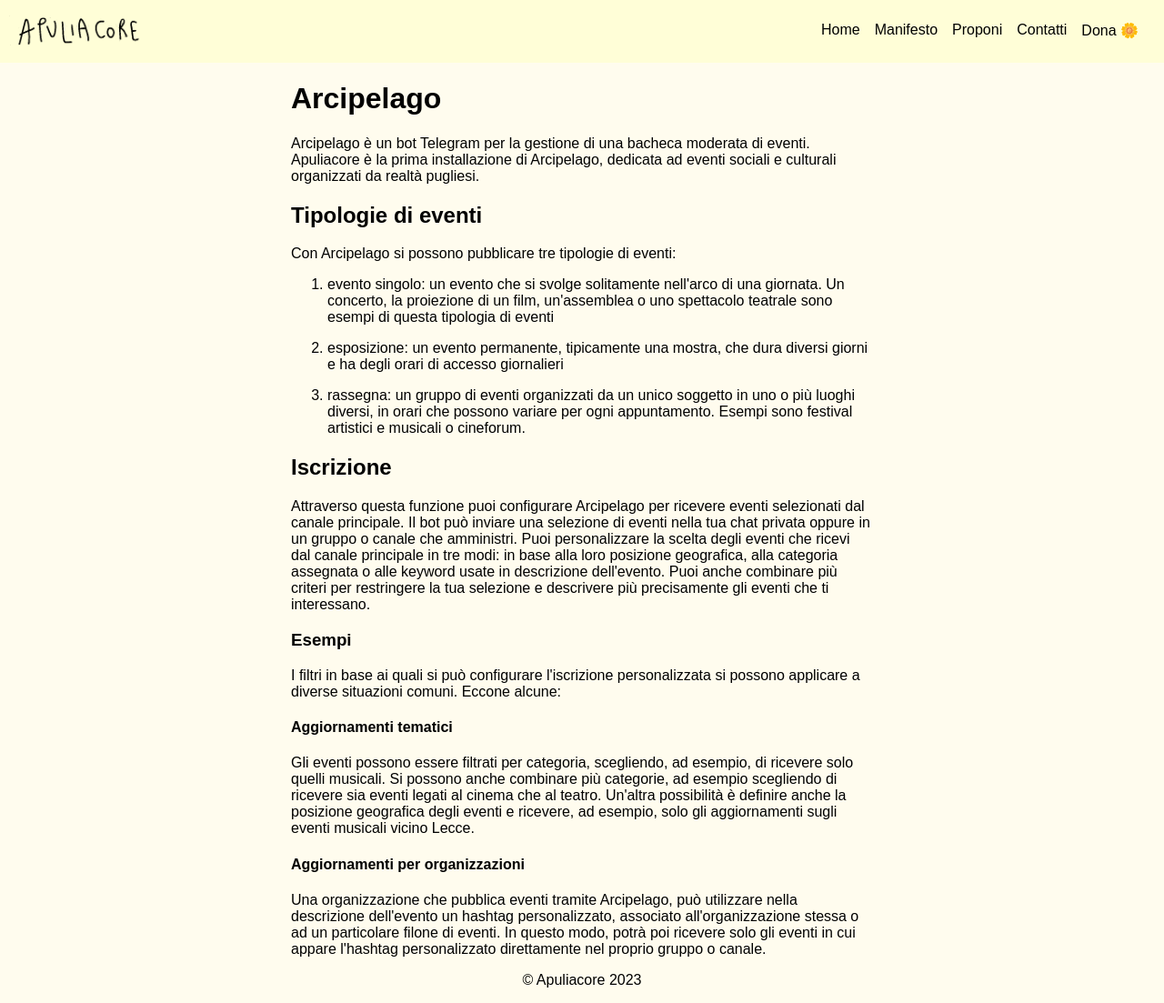
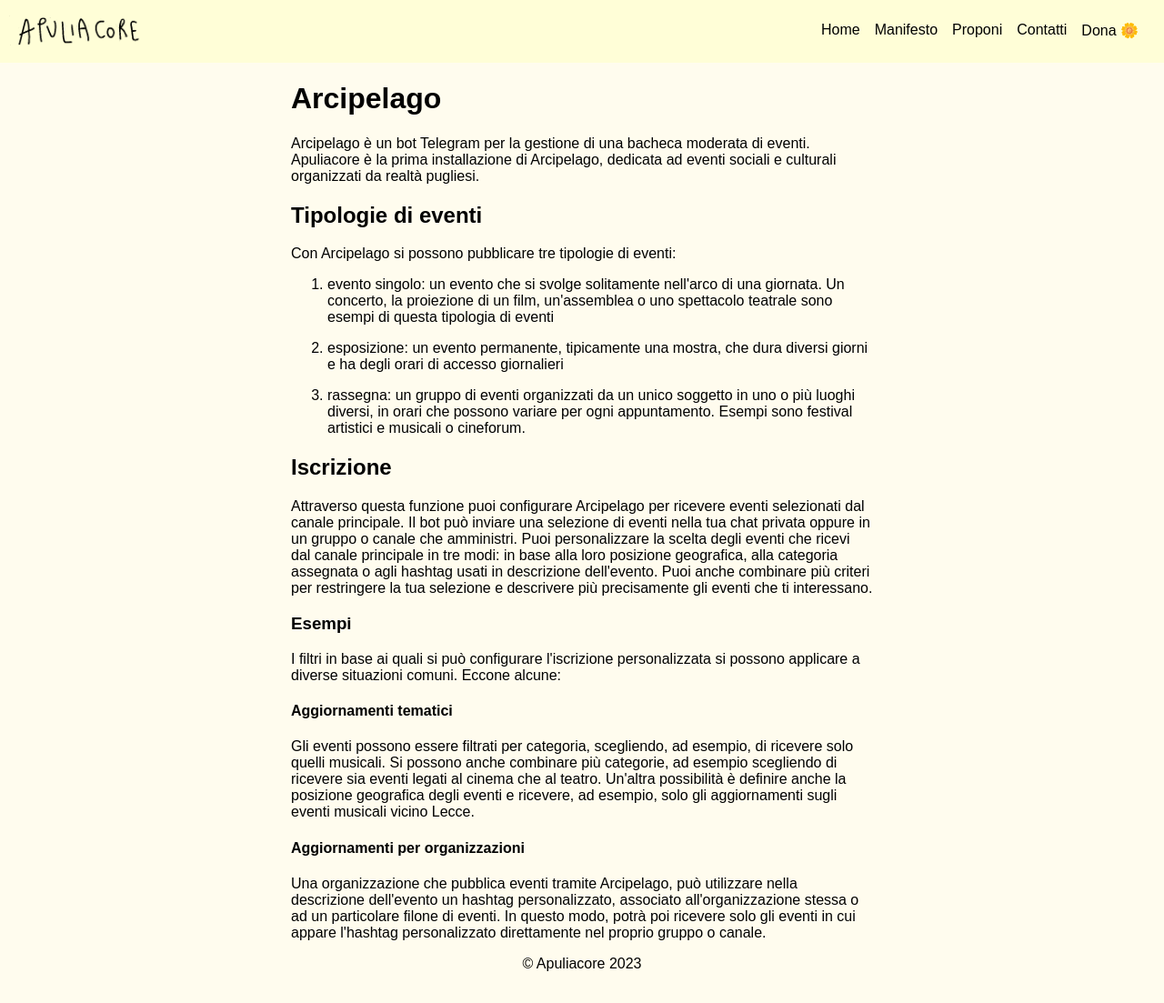
Before and after one commit to apuliacore/apuliacore.github.com, a Jekyll site: the page built from arcipelago.html, in a window 1280 px wide. Shown: the whole page at 91% size. Built offline with Jekyll 4.4.1, drawn with Linux system fonts in a browser that asks for light colours.

Commit message:
Fix text

```diff
--- a/arcipelago.html
+++ b/arcipelago.html
@@ -19,7 +19,7 @@
 
 	<h2>Iscrizione</h2>
 
-	<p>Attraverso questa funzione puoi configurare Arcipelago per ricevere eventi selezionati dal canale principale. Il bot può inviare una selezione di eventi nella tua chat privata oppure in un gruppo o canale che amministri. Puoi personalizzare la scelta degli eventi che ricevi dal canale principale in tre modi: in base alla loro posizione geografica, alla categoria assegnata o alle keyword usate in descrizione dell'evento. Puoi anche combinare più criteri per restringere la tua selezione e descrivere più precisamente gli eventi che ti interessano.</p>
+	<p>Attraverso questa funzione puoi configurare Arcipelago per ricevere eventi selezionati dal canale principale. Il bot può inviare una selezione di eventi nella tua chat privata oppure in un gruppo o canale che amministri. Puoi personalizzare la scelta degli eventi che ricevi dal canale principale in tre modi: in base alla loro posizione geografica, alla categoria assegnata o agli hashtag usati in descrizione dell'evento. Puoi anche combinare più criteri per restringere la tua selezione e descrivere più precisamente gli eventi che ti interessano.</p>
 
 	<h3>Esempi</h3>
 	<p>I filtri in base ai quali si può configurare l'iscrizione personalizzata si possono applicare a diverse situazioni comuni. Eccone alcune:</p>
```
